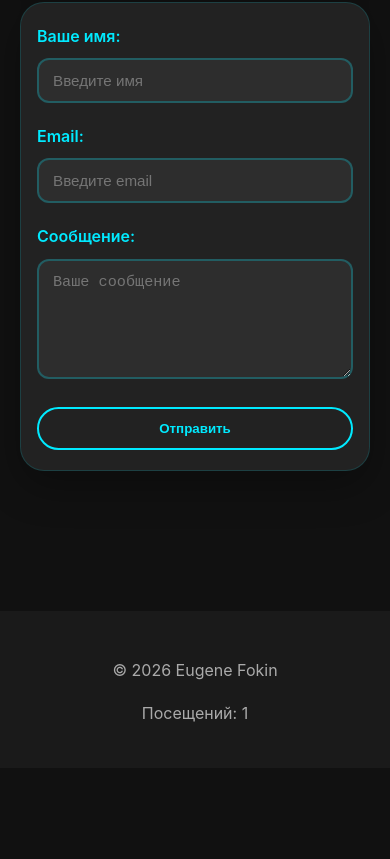
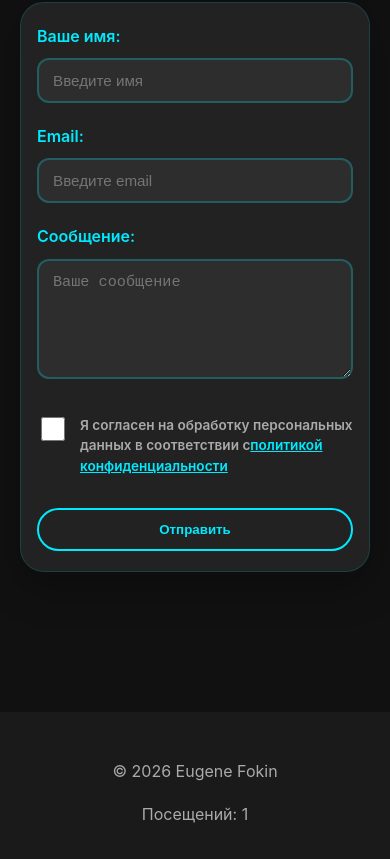
Before and after one commit to LesanePC/portfolio-react, a React (Vite) app: page / in a window 390 px wide. Shown: the part 8913-9772 px from the top of the page. Before the commit the page ends 9681 px from the top, so only its background shows below. Built offline with nearby package versions, Linux system fonts and the light colour scheme.

Commit message:
check box

```diff
--- a/src/App.css
+++ b/src/App.css
@@ -1126,6 +1126,68 @@ main {
 }
 
 /* ==========================================================================
+   ЧЕКБОКС СОГЛАСИЯ
+========================================================================== */
+.checkbox-group {
+    display: flex;
+    align-items: flex-start;
+    gap: 12px;
+    margin-bottom: 24px;
+    margin-top: 8px;
+}
+
+.checkbox-group input[type="checkbox"] {
+    width: 20px;
+    height: 20px;
+    min-width: 20px;
+    margin-top: 3px;
+    accent-color: var(--accent-color);
+    cursor: pointer;
+    background: rgba(255, 255, 255, 0.05);
+    border: 2px solid rgba(0, 234, 255, 0.3);
+    border-radius: 4px;
+    transition: all 0.2s ease;
+    flex-shrink: 0;
+}
+
+.checkbox-group input[type="checkbox"]:checked {
+    background-color: var(--accent-color);
+    border-color: var(--accent-color);
+}
+
+.checkbox-group input[type="checkbox"]:focus-visible {
+    outline: 2px solid var(--accent-color);
+    outline-offset: 2px;
+}
+
+.checkbox-group input[type="checkbox"][aria-invalid="true"] {
+    border-color: #e74c3c;
+    box-shadow: 0 0 0 3px rgba(231, 76, 60, 0.3);
+}
+
+.checkbox-group label {
+    font-size: 0.9rem;
+    line-height: 1.5;
+    color: var(--text-secondary);
+    cursor: pointer;
+    user-select: none;
+}
+
+.checkbox-group label a {
+    color: var(--accent-color);
+    text-decoration: underline;
+    transition: color 0.2s ease;
+}
+
+.checkbox-group label a:hover {
+    color: var(--text-color);
+}
+
+.light-theme .checkbox-group label a:hover {
+    color: #111;
+}
+
+/* ==========================================================================
    МОДАЛЬНОЕ ОКНО ПРОЕКТОВ
 ========================================================================== */
 .modal {
@@ -1458,4 +1520,14 @@ footer {
         height: 44px;
         font-size: 1.2rem;
     }
+    .checkbox-group input[type="checkbox"] {
+        width: 24px;
+        height: 24px;
+        min-width: 24px;
+        margin-top: 2px;
+    }
+
+    .checkbox-group label {
+        font-size: 0.85rem;
+    }
 }
--- a/src/App.tsx
+++ b/src/App.tsx
@@ -26,6 +26,7 @@ function App() {
     const [showCourseModal, setShowCourseModal] = useState(false);
     const [viewerImages, setViewerImages] = useState<string[]>([]);
     const [viewerIndex, setViewerIndex] = useState<number>(-1);
+    const [showPrivacyModal, setShowPrivacyModal] = useState(false);
 
     const previousFocusedElement = useRef<HTMLElement | null>(null);
 
@@ -34,18 +35,21 @@ function App() {
         setViewerIndex(index);
     };
 
+    // --- Закрытие по Escape ---
     useEffect(() => {
         const handleKeyDown = (e: KeyboardEvent) => {
             if (e.key === 'Escape') {
                 if (selectedProject) setSelectedProject(null);
                 if (showCourseModal) setShowCourseModal(false);
                 if (viewerIndex !== -1) setViewerIndex(-1);
+                if (showPrivacyModal) setShowPrivacyModal(false);
             }
         };
         window.addEventListener('keydown', handleKeyDown);
         return () => window.removeEventListener('keydown', handleKeyDown);
-    }, [selectedProject, showCourseModal, viewerIndex]);
+    }, [selectedProject, showCourseModal, viewerIndex, showPrivacyModal]);
 
+    // --- Фокус для модалки проекта ---
     useEffect(() => {
         if (selectedProject) {
             previousFocusedElement.current = document.activeElement as HTMLElement;
@@ -57,6 +61,7 @@ function App() {
         }
     }, [selectedProject]);
 
+    // --- Фокус для модалки курса ---
     useEffect(() => {
         if (showCourseModal) {
             previousFocusedElement.current = document.activeElement as HTMLElement;
@@ -68,6 +73,19 @@ function App() {
         }
     }, [showCourseModal]);
 
+    // --- Фокус для модалки политики ---
+    useEffect(() => {
+        if (showPrivacyModal) {
+            previousFocusedElement.current = document.activeElement as HTMLElement;
+            const titleEl = document.getElementById('privacy-modal-title');
+            if (titleEl) titleEl.focus();
+        } else if (previousFocusedElement.current) {
+            previousFocusedElement.current.focus();
+            previousFocusedElement.current = null;
+        }
+    }, [showPrivacyModal]);
+
+    // --- Тёмная тема ---
     useEffect(() => {
         if (theme === 'light') {
             document.body.classList.add('light-theme');
@@ -90,7 +108,7 @@ function App() {
                     onOpenImageViewer={openImageViewer}
                 />
                 <Skills />
-                <Contacts />
+                <Contacts onOpenPrivacyModal={() => setShowPrivacyModal(true)} />
             </main>
             <Footer />
 
@@ -188,6 +206,60 @@ function App() {
                 </div>
             )}
 
+            {/* Модалка политики конфиденциальности */}
+            {showPrivacyModal && (
+                <div
+                    className="modal show"
+                    onClick={() => setShowPrivacyModal(false)}
+                    role="dialog"
+                    aria-modal="true"
+                    aria-labelledby="privacy-modal-title"
+                >
+                    <div className="modal-content" onClick={(e) => e.stopPropagation()}>
+                        <button
+                            className="modal-close"
+                            onClick={() => setShowPrivacyModal(false)}
+                            aria-label="Закрыть политику конфиденциальности"
+                        >
+                            &times;
+                        </button>
+                        <h2 id="privacy-modal-title" tabIndex={-1}>Политика конфиденциальности</h2>
+                        <div>
+                            <p><strong>Последнее обновление:</strong> 29 июня 2026 г.</p>
+                            <h3>1. Общие положения</h3>
+                            <p>
+                                Настоящая политика конфиденциальности регулирует обработку персональных данных,
+                                которые пользователь предоставляет через форму обратной связи на сайте
+                                <a href="https://lesanepc.github.io/portfolio-react" target="_blank" rel="noopener noreferrer">
+                                    lesanepc.github.io/portfolio-react
+                                </a>.
+                            </p>
+                            <h3>2. Какие данные собираются</h3>
+                            <ul>
+                                <li>Имя пользователя</li>
+                                <li>Адрес электронной почты</li>
+                                <li>Текст сообщения</li>
+                            </ul>
+                            <h3>3. Цель обработки</h3>
+                            <p>Данные используются исключительно для ответа на запросы пользователей.</p>
+                            <h3>4. Срок хранения</h3>
+                            <p>Данные хранятся до момента ответа на обращение и не передаются третьим лицам.</p>
+                            <h3>5. Права пользователя</h3>
+                            <p>Пользователь вправе запросить удаление своих данных, написав на <strong>evgen94@bk.ru</strong>.</p>
+                            <h3>6. Контактная информация</h3>
+                            <p>По вопросам обработки данных обращайтесь по email: <strong>evgen94@bk.ru</strong></p>
+                            <button
+                                className="close-details-btn"
+                                onClick={() => setShowPrivacyModal(false)}
+                            >
+                                Закрыть
+                            </button>
+                        </div>
+                    </div>
+                </div>
+            )}
+
+            {/* Просмотрщик изображений */}
             <Suspense fallback={<div>Загрузка просмотрщика...</div>}>
                 <ImageViewer
                     images={viewerImages}
--- a/src/components/Contacts.tsx
+++ b/src/components/Contacts.tsx
@@ -1,10 +1,15 @@
 import { useState, useRef } from 'react';
 import { useScrollAnimation } from '../hooks/useScrollAnimation';
 
-export const Contacts = () => {
+interface ContactsProps {
+    onOpenPrivacyModal: () => void;
+}
+
+export const Contacts = ({ onOpenPrivacyModal }: ContactsProps) => {
     const sectionRef = useScrollAnimation();
     const [formStatus, setFormStatus] = useState<{ message: string; type: 'success' | 'error' | '' }>({ message: '', type: '' });
     const [copyMessage, setCopyMessage] = useState('');
+    const [isConsentChecked, setIsConsentChecked] = useState(false);
     const formRef = useRef<HTMLFormElement>(null);
 
     const handleCopyEmail = async () => {
@@ -40,6 +45,11 @@ export const Contacts = () => {
             return;
         }
 
+        if (!isConsentChecked) {
+            setFormStatus({ message: 'Необходимо дать согласие на обработку персональных данных', type: 'error' });
+            return;
+        }
+
         try {
             const response = await fetch(form.action, {
                 method: 'POST',
@@ -50,6 +60,7 @@ export const Contacts = () => {
             if (response.ok) {
                 setFormStatus({ message: 'Спасибо за ваше сообщение!', type: 'success' });
                 form.reset();
+                setIsConsentChecked(false);
             } else {
                 setFormStatus({ message: 'Ошибка при отправке. Попробуйте позже.', type: 'error' });
             }
@@ -106,17 +117,49 @@ export const Contacts = () => {
                     noValidate
                 >
                     <label htmlFor="name">Ваше имя:</label>
-                    <input type="text" id="name" name="name" placeholder="Введите имя" required />
+                    <input type="text" id="name" name="name" placeholder="Введите имя" required aria-required="true" />
 
                     <label htmlFor="email">Email:</label>
-                    <input type="email" id="email" name="email" placeholder="Введите email" required autoComplete="email" />
+                    <input type="email" id="email" name="email" placeholder="Введите email" required autoComplete="email" aria-required="true" />
 
                     <label htmlFor="message">Сообщение:</label>
-                    <textarea id="message" name="message" placeholder="Ваше сообщение" required></textarea>
+                    <textarea id="message" name="message" placeholder="Ваше сообщение" required aria-required="true"></textarea>
+
+                    {/* Чекбокс согласия */}
+                    <div className="form-group checkbox-group">
+                        <input
+                            type="checkbox"
+                            id="consent"
+                            name="consent"
+                            checked={isConsentChecked}
+                            onChange={(e) => setIsConsentChecked(e.target.checked)}
+                            required
+                            aria-required="true"
+                            aria-invalid={!isConsentChecked && formStatus.type === 'error'}
+                        />
+                        <label htmlFor="consent">
+                            Я согласен на обработку персональных данных в соответствии с
+                            <a
+                                href="#"
+                                onClick={(e) => {
+                                    e.preventDefault();
+                                    onOpenPrivacyModal();
+                                }}
+                                aria-label="Политика конфиденциальности"
+                            >
+                                политикой конфиденциальности
+                            </a>
+                        </label>
+                    </div>
 
                     <button type="submit">Отправить</button>
+
                     {formStatus.message && (
-                        <div className={`form-message ${formStatus.type === 'success' ? 'success' : 'error'}`}>
+                        <div
+                            className={`form-message ${formStatus.type === 'success' ? 'success' : 'error'}`}
+                            role="alert"
+                            aria-live="polite"
+                        >
                             {formStatus.message}
                         </div>
                     )}
```
